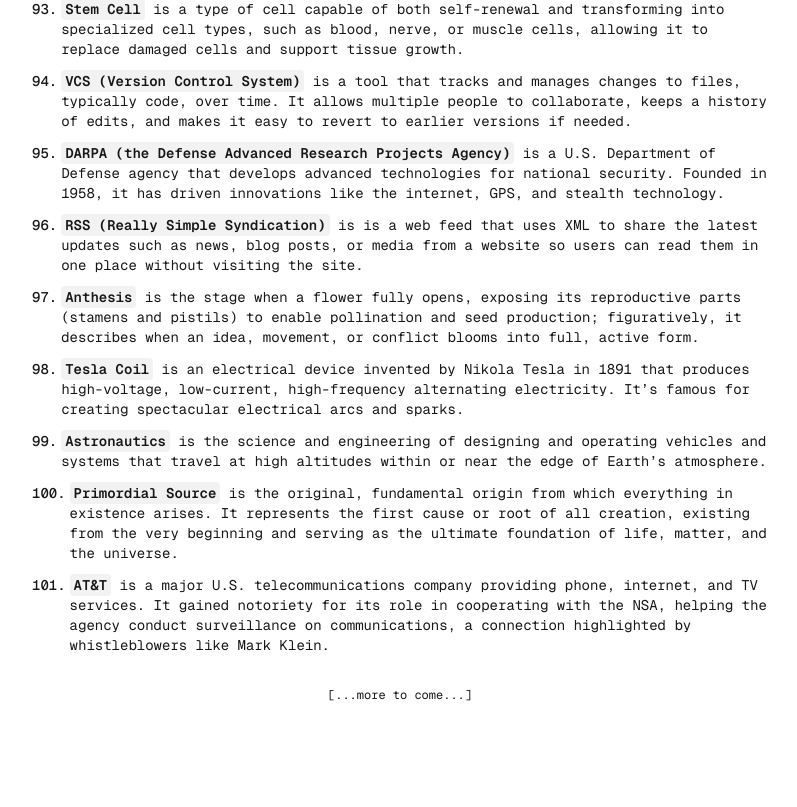
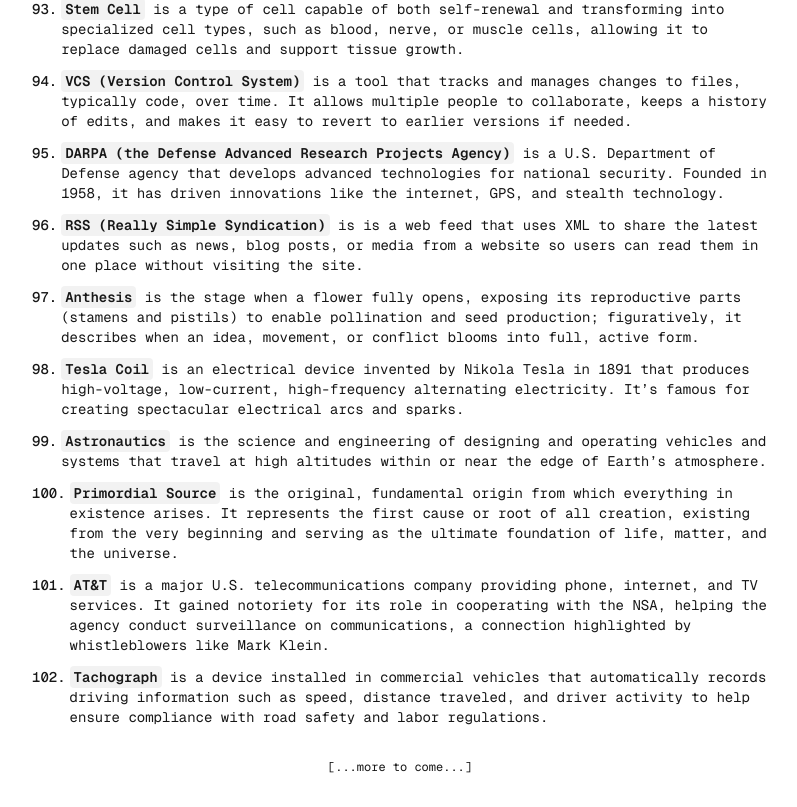
Before and after one commit to BrahimBoussada/mind-log, a Next.js app: page / in a window 1280 px wide. Shown: the part 5828-6635 px from the top of the page, without its empty margins (240-1037 px from the left). Before the commit the page ends 6563 px from the top, so only its background shows below. Built offline with nearby package versions, Linux system fonts and the light colour scheme.

Commit message:
log:16-11-2025

```diff
--- a/src/app/page.tsx
+++ b/src/app/page.tsx
@@ -959,6 +959,16 @@ export default function Home() {
             Mark Klein.
           </Text>
         </Note>
+
+        <Note>
+          <N>102. </N>
+          <Text>
+            <Key>Tachograph</Key> is a device installed in commercial vehicles
+            that automatically records driving information such as speed,
+            distance traveled, and driver activity to help ensure compliance
+            with road safety and labor regulations.
+          </Text>
+        </Note>
       </NoteWrapper>
 
       <span className="font-mono text-xs text-center my-8">
```
